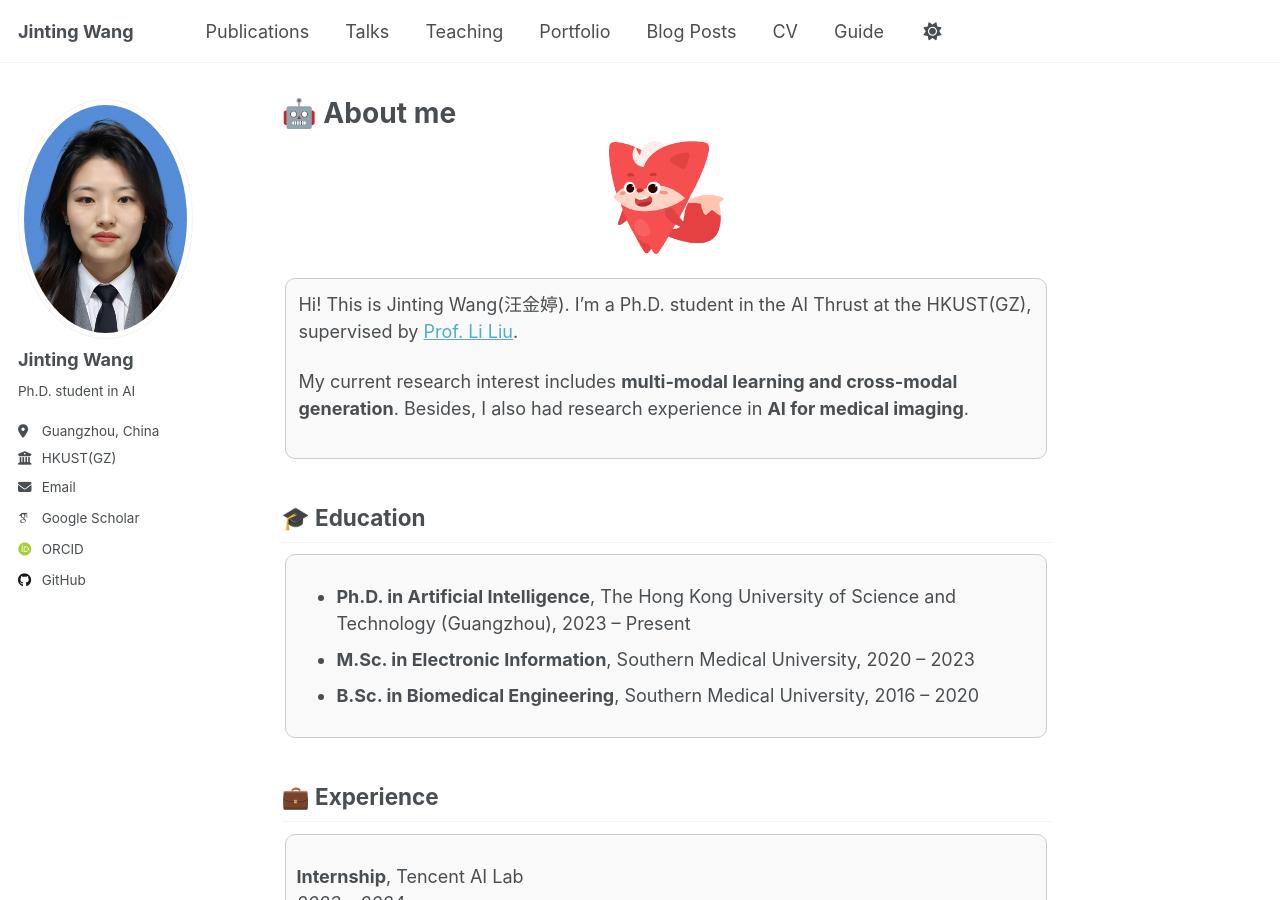
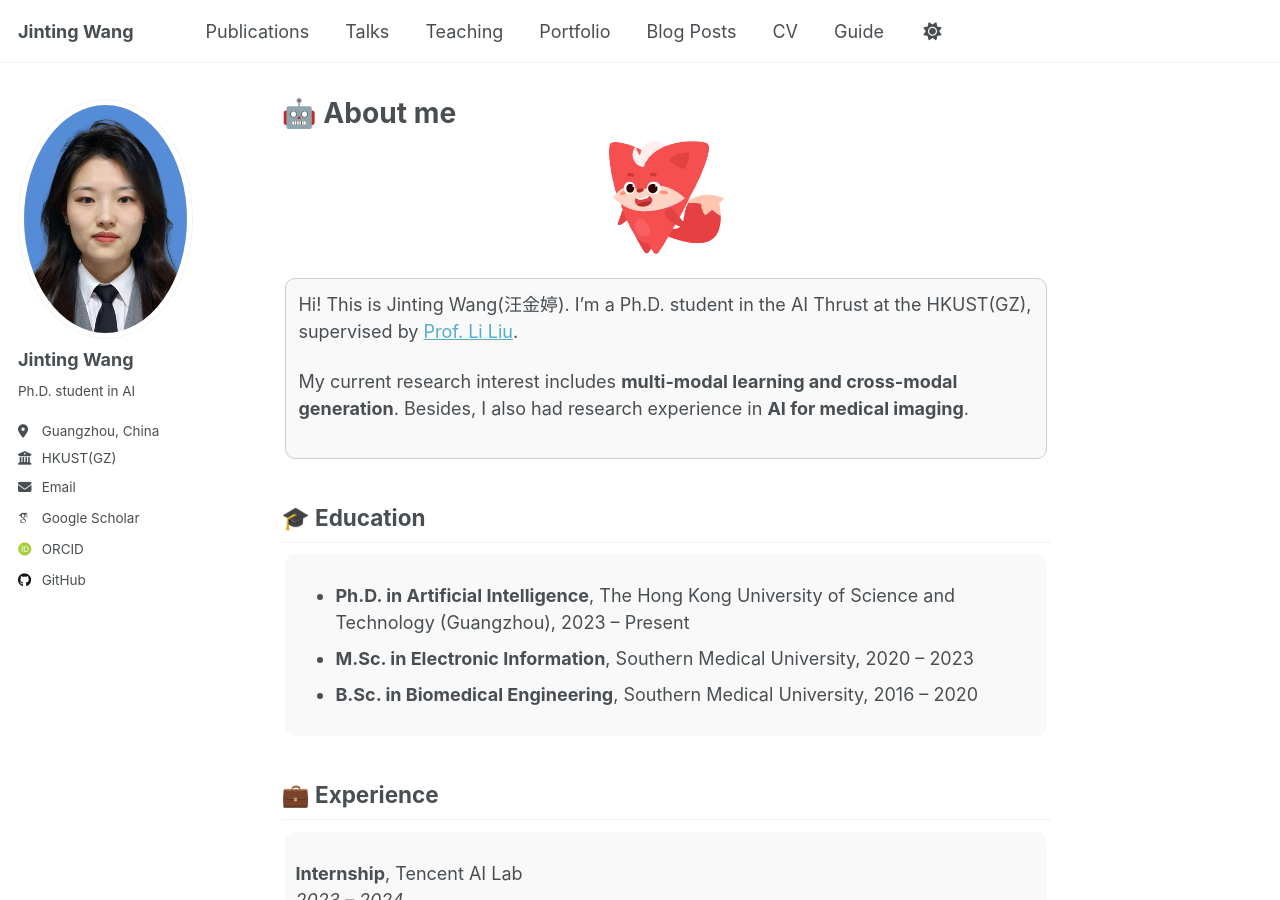
Before and after one commit to beria-moon/Beria.github.io, a Jekyll site: the page built from _pages/about.md, in a window 1280 px wide and 900 px high. Built offline with Jekyll 4.4.1, drawn with Linux system fonts in a browser that asks for light colours; some web fonts are replaced.

Commit message:
Update about.md

```diff
--- a/_pages/about.md
+++ b/_pages/about.md
@@ -16,7 +16,7 @@ redirect_from:
 </div>
 
 <h2>🎓 Education</h2>
-<div style="border: 1px solid #ccc; border-radius: 10px; padding: 10px; background-color: #f9f9f9; width: 99%; margin: 10px auto;">
+<div style="border-radius: 10px; padding: 10px; background-color: #f9f9f9; width: 99%; margin: 10px auto;">
   <ul>
     <li><strong>Ph.D. in Artificial Intelligence</strong>, The Hong Kong University of Science and Technology (Guangzhou), 2023 – Present</li>
     <li><strong>M.Sc. in Electronic Information</strong>, Southern Medical University, 2020 – 2023</li>
@@ -25,7 +25,7 @@ redirect_from:
 </div>
 
 <h2>💼 Experience</h2>
-<div style="border: 1px solid #ccc; border-radius: 10px; padding: 10px; background-color: #f9f9f9; width: 99%; margin: 10px auto;">
+<div style="border-radius: 10px; padding: 10px; background-color: #f9f9f9; width: 99%; margin: 10px auto;">
   <ul style="list-style-type: none; padding-left: 0;">
     <li style="margin-bottom: 10px;">
       <strong>Internship</strong>, Tencent AI Lab<br>
```
